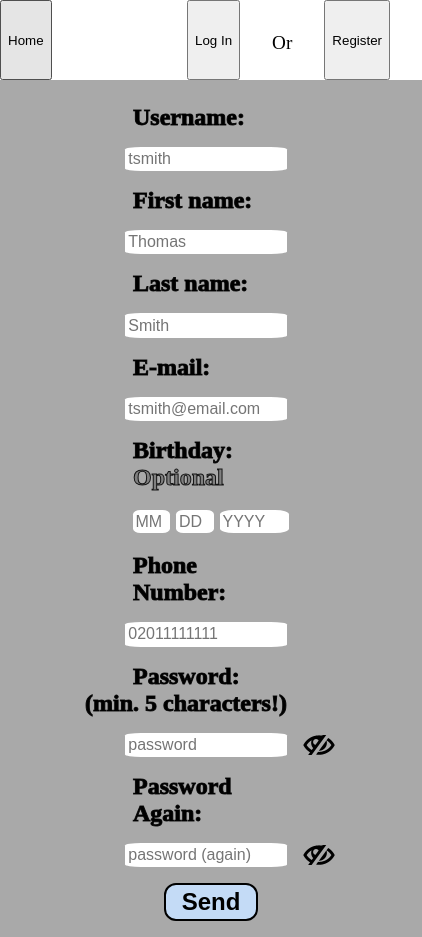
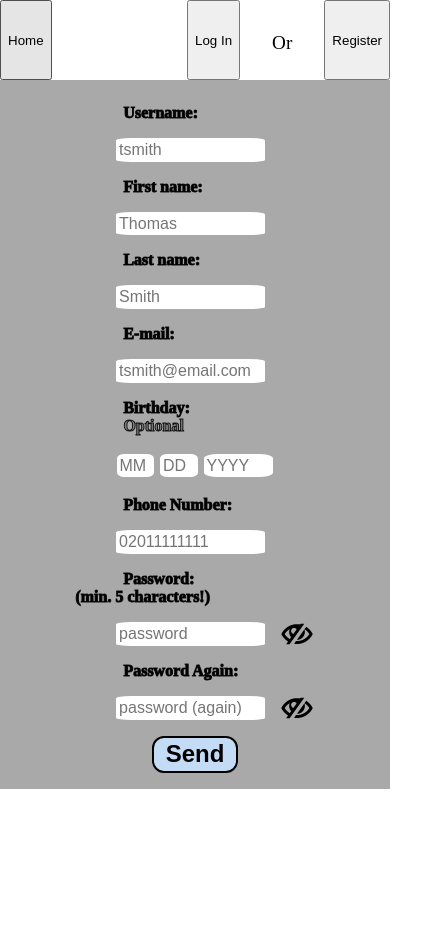
Before and after one commit to steven-trautmann/webshop-frontend, a React (Create React App) app: page /registration in a window 390 px wide. Shown: the whole page, 422 px wide, since content can reach past the window. After the commit the page ends 844 px from the top, so only its background shows below. Built offline with nearby package versions, Linux system fonts and the light colour scheme.

Commit message:
missing error handling resolved in registration

```diff
--- a/src/component/Registration.js
+++ b/src/component/Registration.js
@@ -141,7 +141,7 @@ function Registration() {
   };
 
   const handleErrors = (error) => {
-    if (error.response.status === 400) {
+    if (error.response && error.response.status === 400) {
       if (error.response.data.nullableError != null) {
         setMissingInputs(true);
       } else if (error.response.data.emailValidityError != null) {
--- a/src/style/forms.css
+++ b/src/style/forms.css
@@ -1,5 +1,4 @@
 .forms {
-  width: 100%;
   background-color: darkgray;
   padding: 1rem;
   padding-top: 0.5em;
@@ -58,6 +57,12 @@
   -webkit-text-stroke: 1px rgba(0, 0, 0, 0.863);
 }
 
+@media screen and (max-width: 800px) {
+  .form-fields .labels {
+    font-size: 1rem;
+  }
+}
+
 .form-fields .buttons {
   display: flex;
   flex-wrap: wrap;
```
